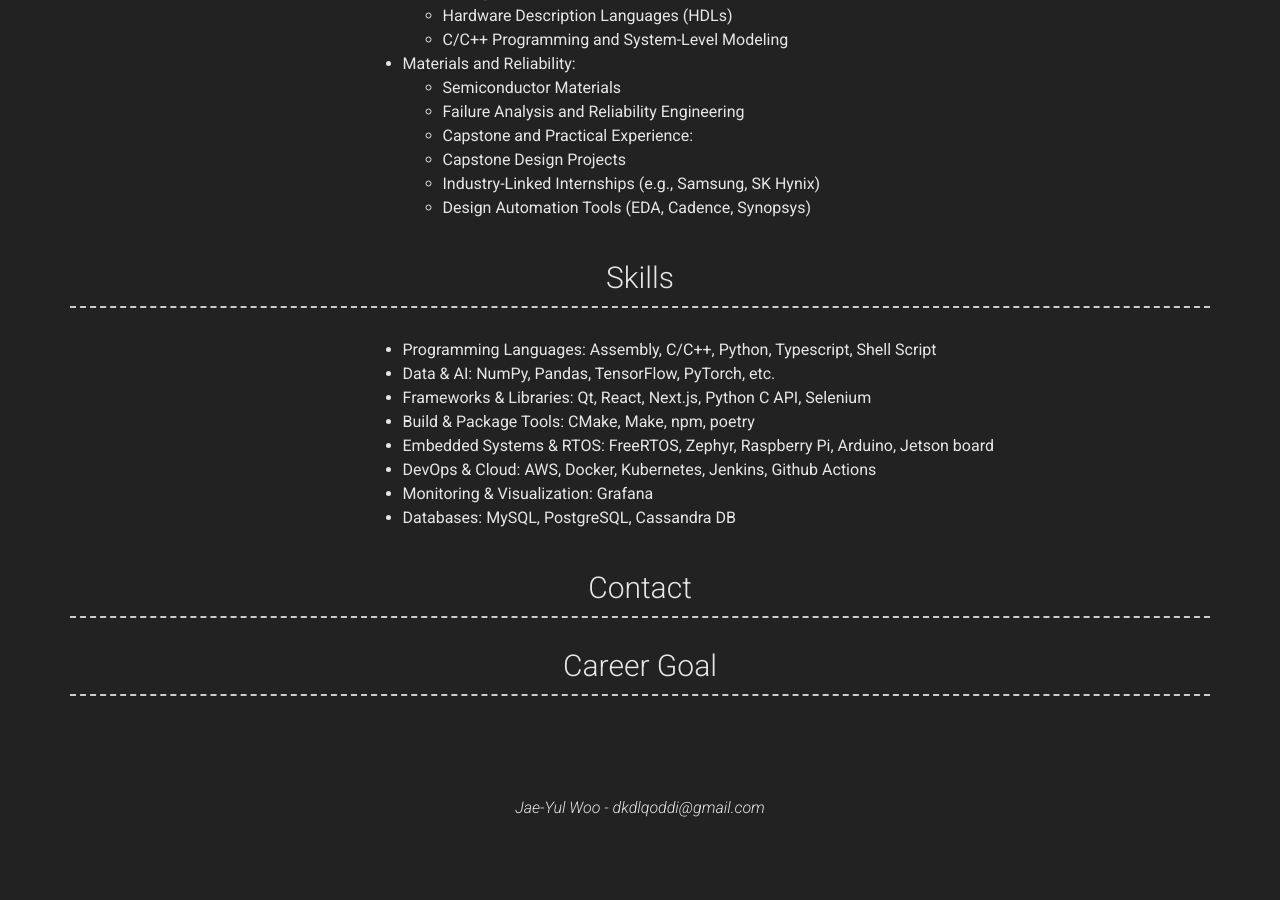
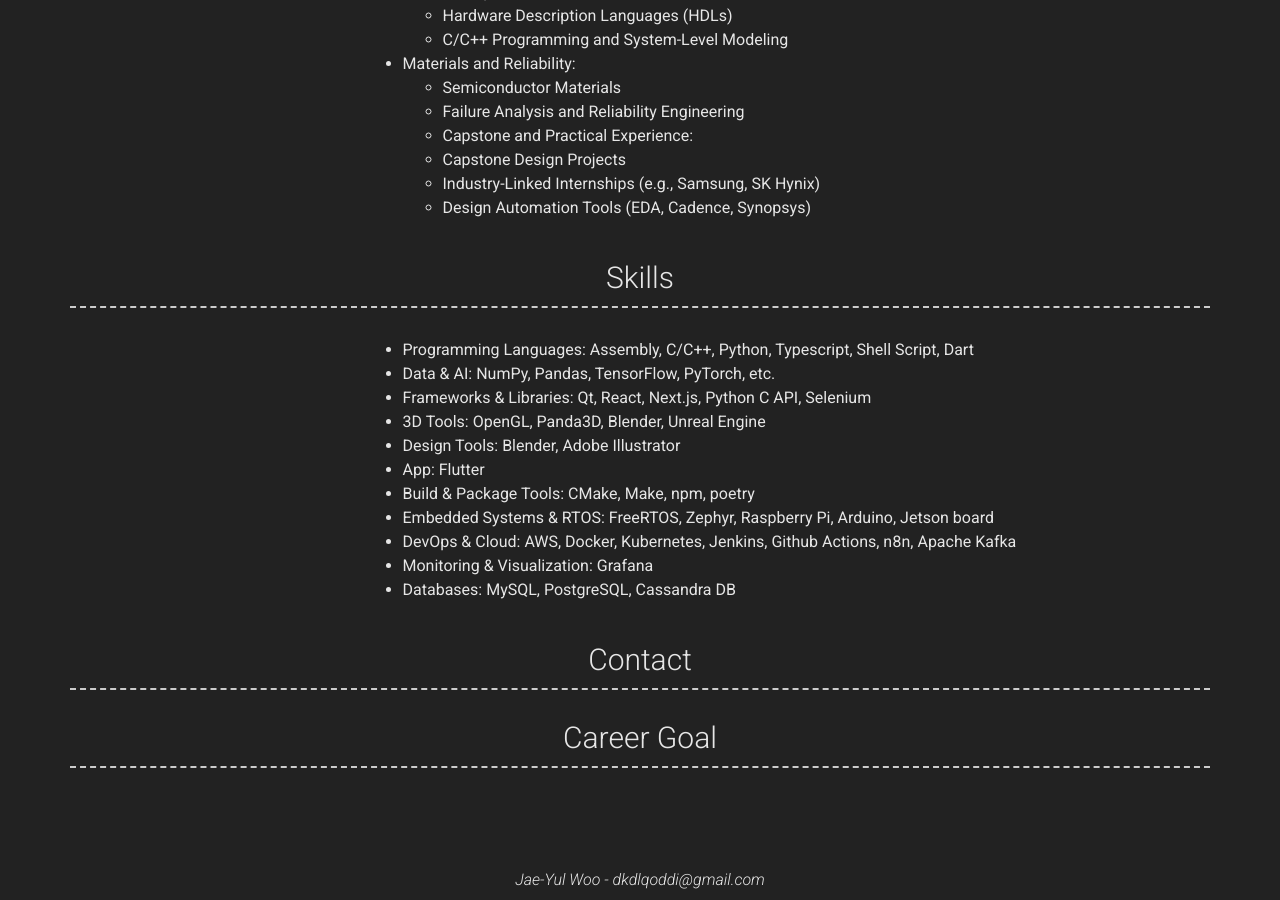
Before and after one commit to dkdlqoddi/dkdlqoddi.github.io, a Jekyll site: the page built from index.md, in a window 1280 px wide and 900 px high, scrolled down 2363 px. Built offline with Jekyll 4.4.1, drawn with Linux system fonts in a browser that asks for light colours; nearby versions of some CDN libraries; before the commit the page ends 3191 px from its top, so only the background shows below that.

Commit message:
Skills: add 3D skills, automation and app skills
Signed-off-by: Jae-Yul Woo <dkdlqoddi@naver.com>

```diff
--- a/_config.yml
+++ b/_config.yml
@@ -181,12 +181,15 @@ content:
     layout: list
     content:
       - description: |
-          - Programming Languages: Assembly, C/C++, Python, Typescript, Shell Script
+          - Programming Languages: Assembly, C/C++, Python, Typescript, Shell Script, Dart
           - Data & AI: NumPy, Pandas, TensorFlow, PyTorch, etc.
           - Frameworks & Libraries: Qt, React, Next.js, Python C API, Selenium
+          - 3D Tools: OpenGL, Panda3D, Blender, Unreal Engine
+          - Design Tools: Blender, Adobe Illustrator
+          - App: Flutter
           - Build & Package Tools: CMake, Make, npm, poetry
           - Embedded Systems & RTOS: FreeRTOS, Zephyr, Raspberry Pi, Arduino, Jetson board
-          - DevOps & Cloud: AWS, Docker, Kubernetes, Jenkins, Github Actions
+          - DevOps & Cloud: AWS, Docker, Kubernetes, Jenkins, Github Actions, n8n, Apache Kafka
           - Monitoring & Visualization: Grafana
           - Databases: MySQL, PostgreSQL, Cassandra DB
   - title: Contact
```
